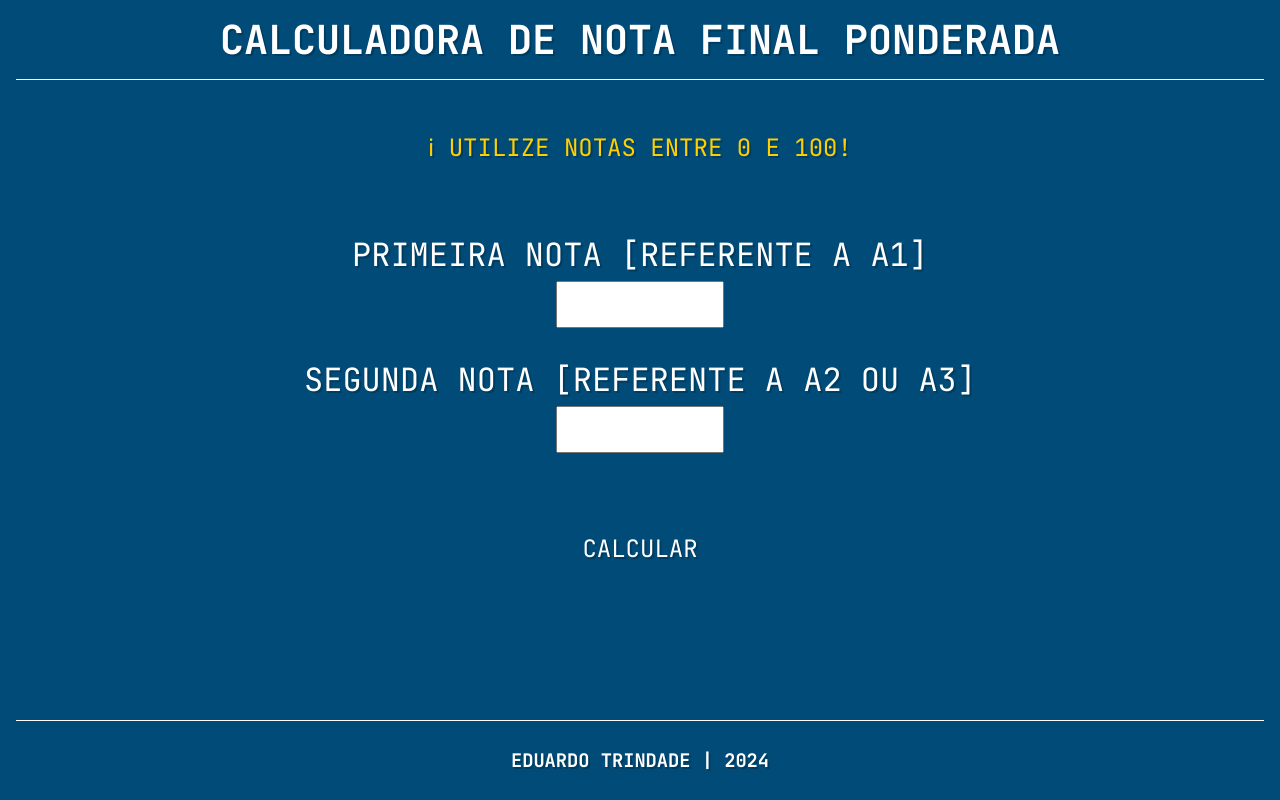
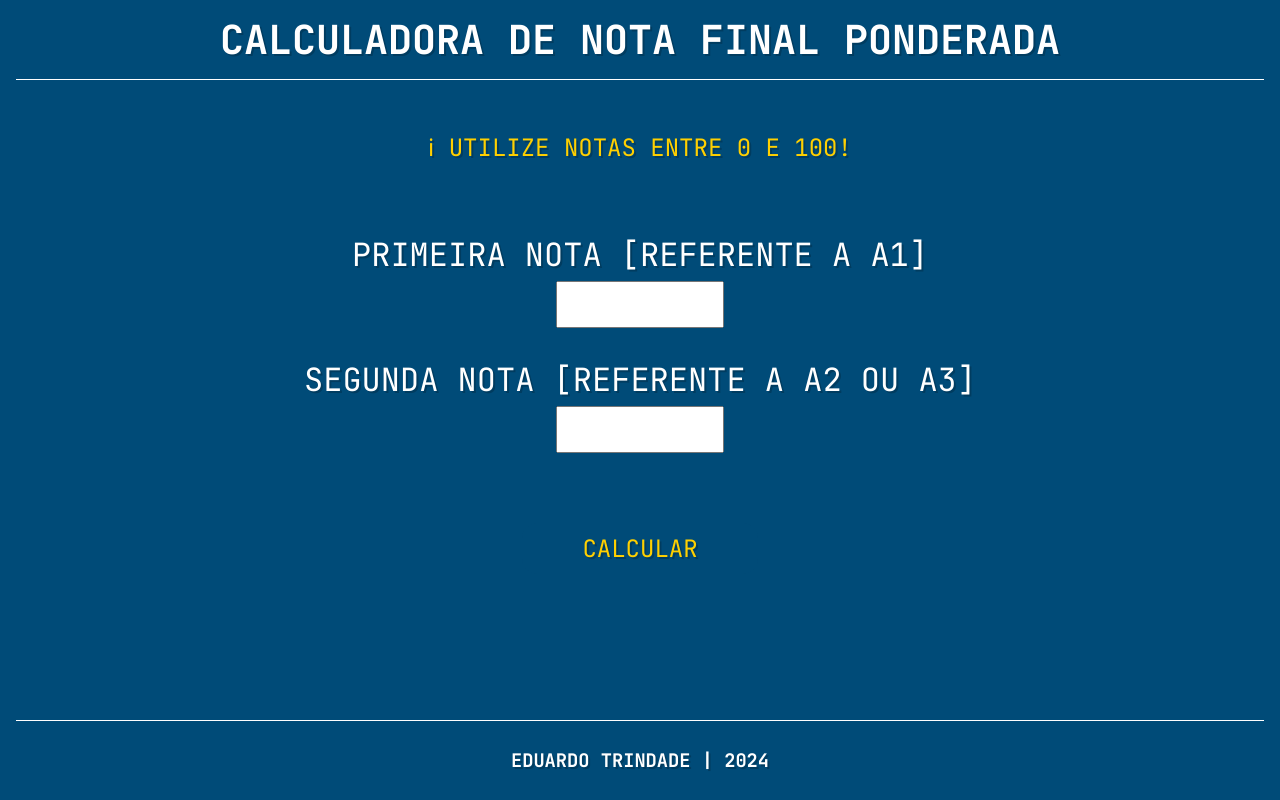
Before and after one commit to eduardoftrindade/calculadoranfp, a plain HTML site: page index.html in a window 1280 px wide. Drawn offline with Linux system fonts and the light colour scheme.

Commit message:
Chango in button color and adjusts in HTML code

```diff
--- a/styles.css
+++ b/styles.css
@@ -93,7 +93,7 @@ button {
     border: none;
     border-radius: 15px;
     background-color: #004b78;
-    color: white;
+    color: #ffd000;
     text-shadow: 2px 2px rgba(0, 0, 0, 0.2);
 }
 
```
Also changed, not shown: index.html (+5 -3 lines).
